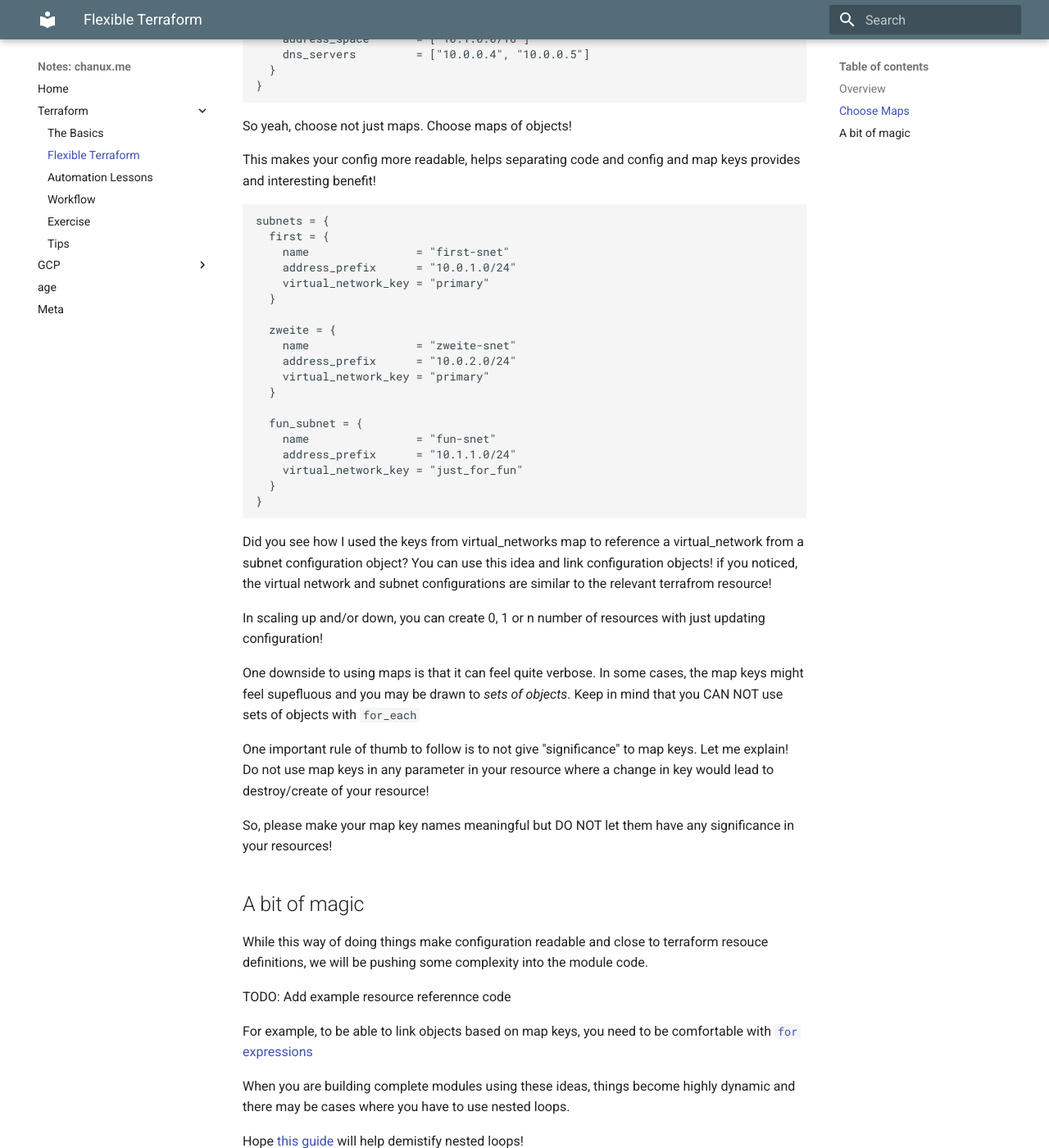
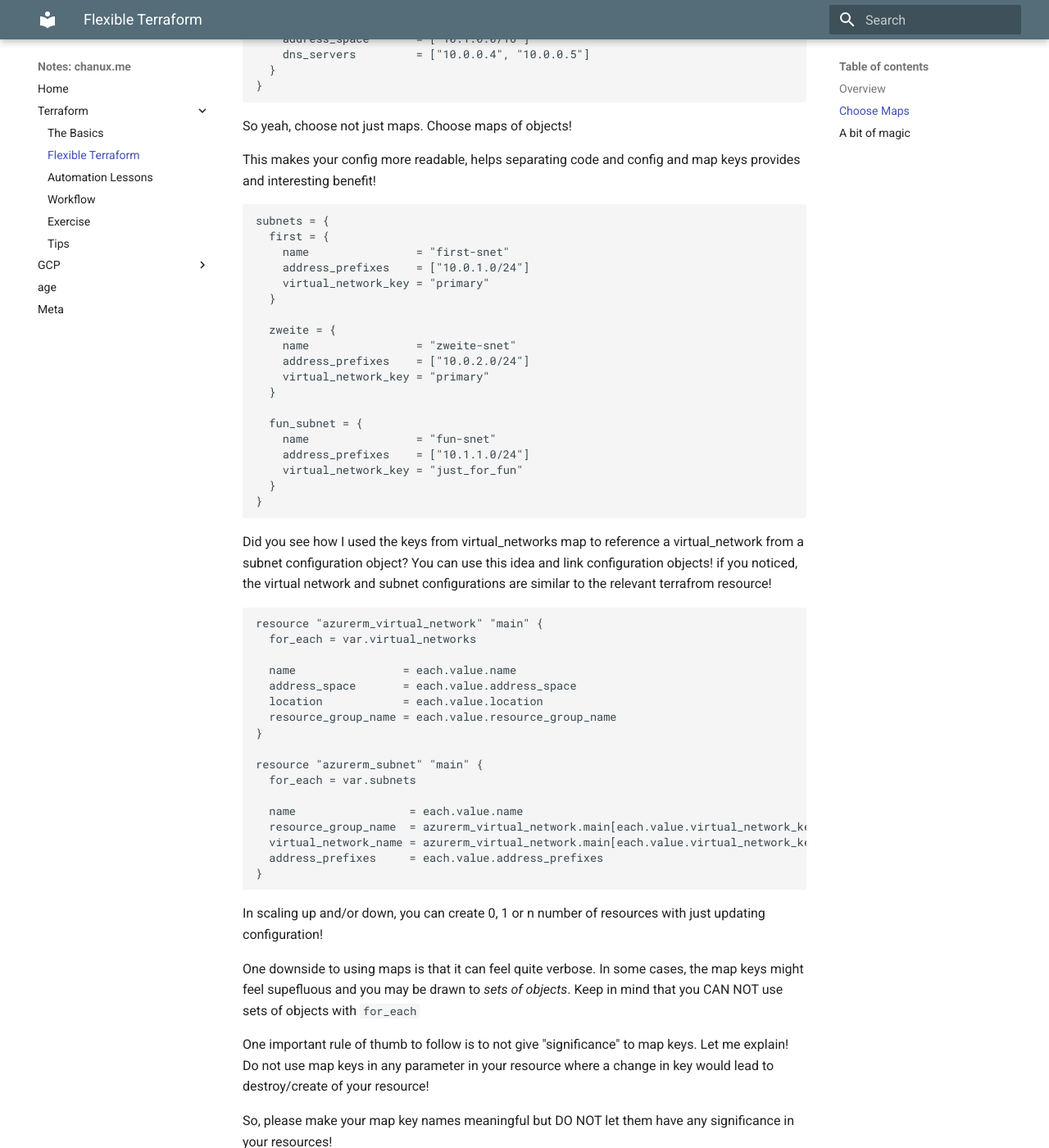
Before and after one commit to chanux/notes.chanux.me, an MkDocs documentation site: the page built from docs/terraform/flexible.md, in a window 1280 px wide and 1400 px high, scrolled down 1047 px. Shown: the whole window at 82% size. Built offline with MkDocs 1.6.1 and Material for MkDocs 9.7.7, drawn with Linux system fonts in a browser that asks for light colours; some of the changed text lies outside the part shown.

Commit message:
Adds example code to flexible terraform article

````diff
--- a/docs/terraform/flexible.md
+++ b/docs/terraform/flexible.md
@@ -62,19 +62,19 @@ keys provides and interesting benefit!
 subnets = {
   first = {
     name                = "first-snet"
-    address_prefix      = "10.0.1.0/24"
+    address_prefixes    = ["10.0.1.0/24"]
     virtual_network_key = "primary"
   }
 
   zweite = {
     name                = "zweite-snet"
-    address_prefix      = "10.0.2.0/24"
+    address_prefixes    = ["10.0.2.0/24"]
     virtual_network_key = "primary"
   }
 
   fun_subnet = {
     name                = "fun-snet"
-    address_prefix      = "10.1.1.0/24"
+    address_prefixes    = ["10.1.1.0/24"]
     virtual_network_key = "just_for_fun"
   }
 }
@@ -84,6 +84,26 @@ Did you see how I used the keys from virtual_networks map to reference
 a virtual_network from a subnet configuration object? You can use this idea and
 link configuration objects! if you noticed, the virtual network and subnet
 configurations are similar to the relevant terrafrom resource!
+
+```
+resource "azurerm_virtual_network" "main" {
+  for_each = var.virtual_networks
+
+  name                = each.value.name
+  address_space       = each.value.address_space
+  location            = each.value.location
+  resource_group_name = each.value.resource_group_name
+}
+
+resource "azurerm_subnet" "main" {
+  for_each = var.subnets
+
+  name                 = each.value.name
+  resource_group_name  = azurerm_virtual_network.main[each.value.virtual_network_key].resource_group_name
+  virtual_network_name = azurerm_virtual_network.main[each.value.virtual_network_key]
+  address_prefixes     = each.value.address_prefixes
+}
+```
 
 In scaling up and/or down, you can create 0, 1 or n number of resources with
 just updating configuration!
@@ -102,13 +122,11 @@ significance in your resources!
 ## A bit of magic
 
 While this way of doing things make configuration readable and close to
-terraform resouce definitions, we will be pushing some complexity into the
+Terraform resource definitions, we will be pushing some complexity into the
 module code.
 
-TODO: Add example resource referennce code
-
-For example, to be able to link objects based on map keys, you need to be
-comfortable with [`for`
+For example, to resolve object relationships based on available info (ex: map
+keys), you need to be comfortable with [`for`
 expressions](https://developer.hashicorp.com/terraform/language/expressions/for)
 
 When you are building complete modules using these ideas, things become highly
````
